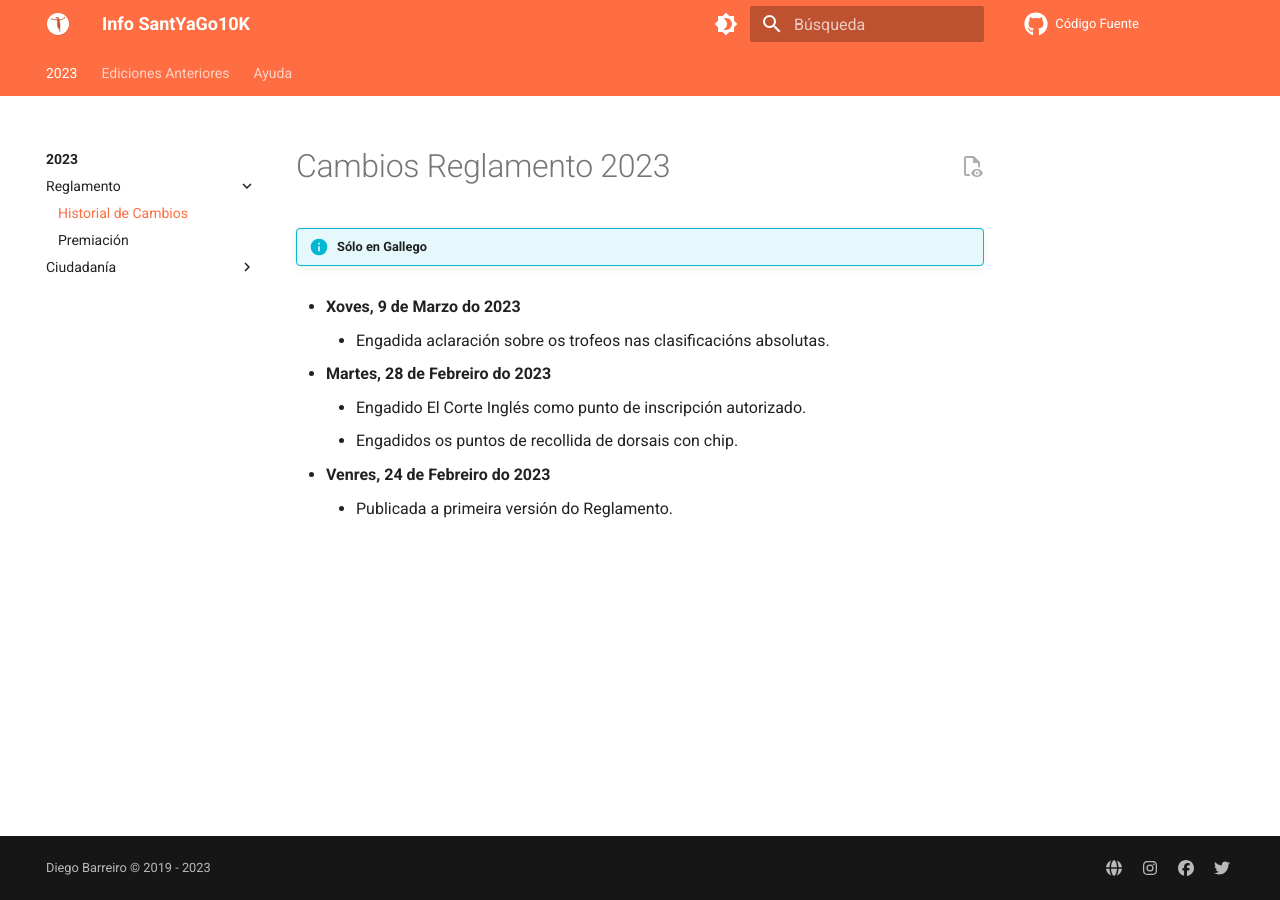
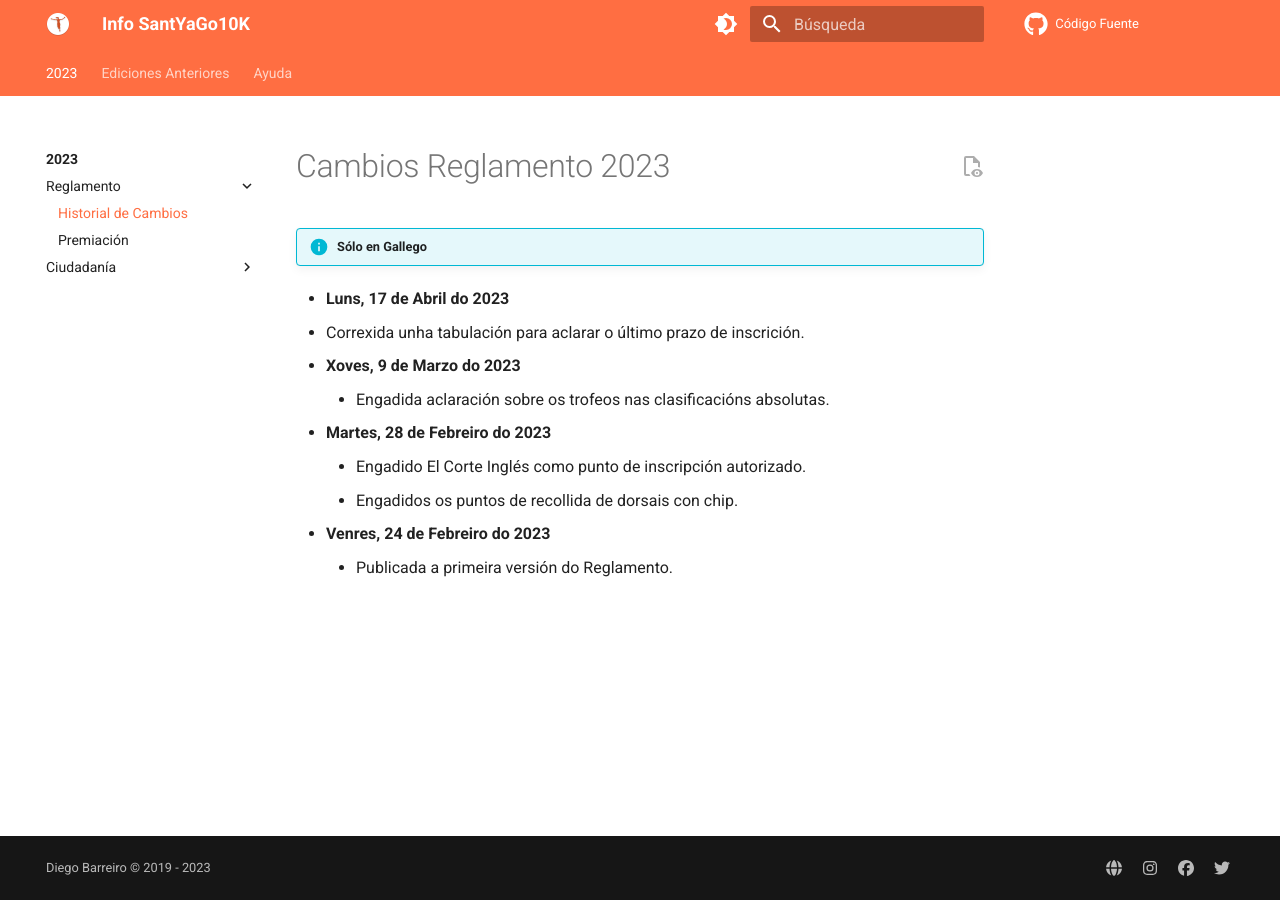
Before and after one commit to SantYaGo10K/Info, an MkDocs documentation site: the page built from info/reglamento/historial.md, in a window 1280 px wide. Built offline with MkDocs 1.6.1 and Material for MkDocs 9.7.7, drawn with Linux system fonts in a browser that asks for light colours; comment, search, counter and statistics services are not loaded.

Commit message:
Aclarar Reglamento

```diff
--- a/info/reglamento/historial.md
+++ b/info/reglamento/historial.md
@@ -1,6 +1,9 @@
 # Cambios Reglamento 2023
 
 !!! info "Sólo en Gallego"
+
+* **Luns, 17 de Abril do 2023**
+  * Correxida unha tabulación para aclarar o último prazo de inscrición.
 
 * **Xoves, 9 de Marzo do 2023**
     * Engadida aclaración sobre os trofeos nas clasificacións absolutas.
```
Also changed, not shown: info/reglamento/index.md (+1 -1 lines).
